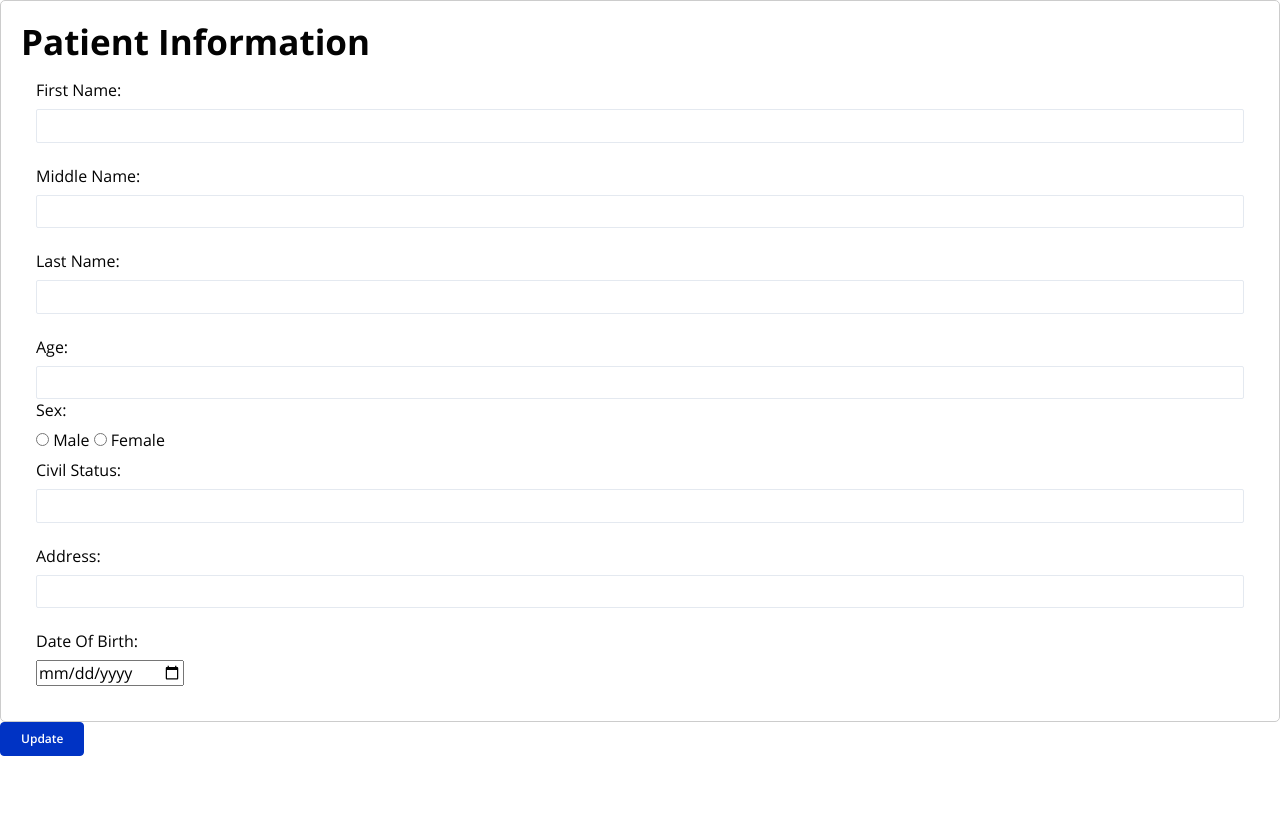
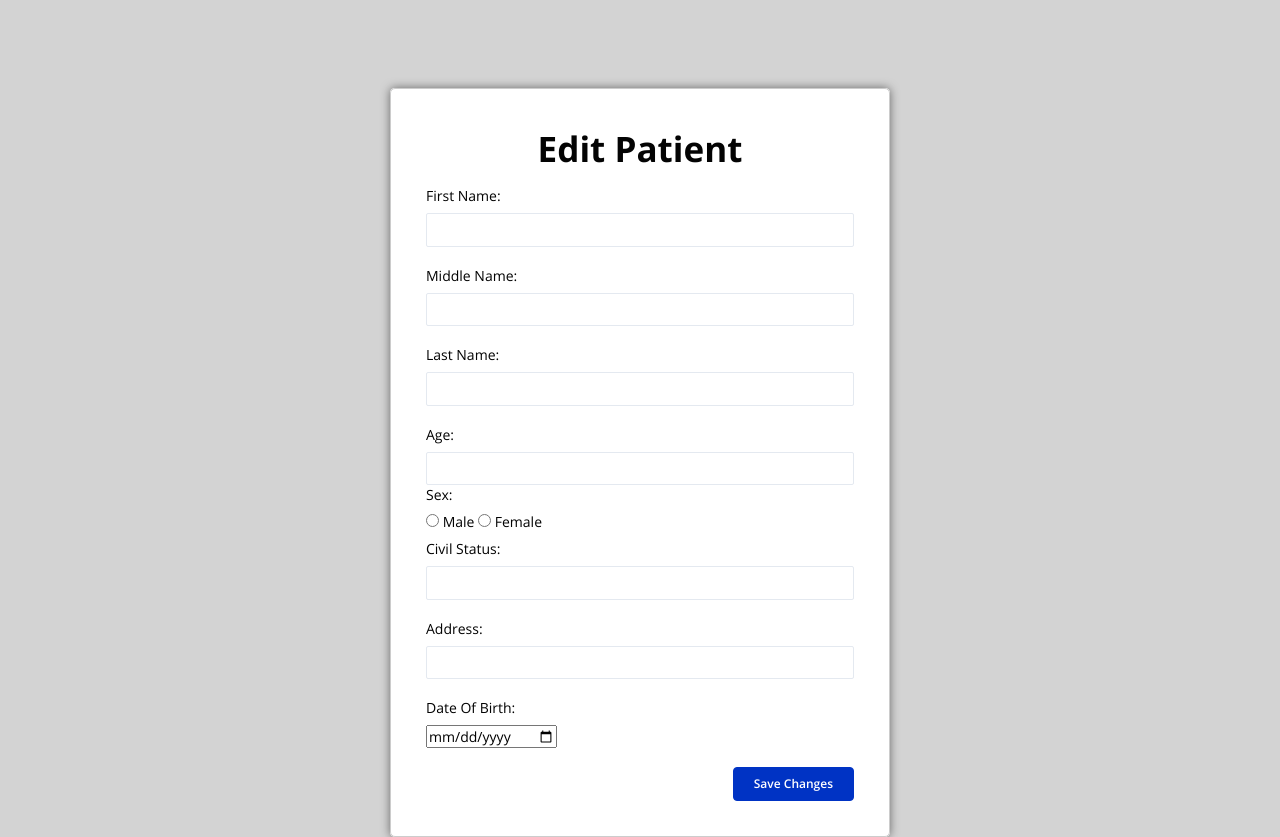
Before and after one commit to F04C/newclinic, a PHP site: page /editpatient.php in a window 1280 px wide. Before the commit the page ends 756 px from the top, so only its background shows below. Run offline with PHP 8.4, Linux system fonts and the light colour scheme; data that the repository does not hold is empty; some libraries are stand-ins or nearby versions.

Commit message:
corrected

```diff
--- a/editpatient.php
+++ b/editpatient.php
@@ -1,19 +1,15 @@
 <?php
-require "dbconn.php";
+require_once "dbconn.php";
 
-if (isset($_POST["patientID"])) {
+if (isset($_POST["btnPatientEdit"])) {
     $patientID = $_POST["patientID"];
 
-    // Construct the SQL query to fetch patient data based on patientID
+    // Query the database to get patient data
     $sql = "SELECT * FROM tblpatient WHERE patientid = $patientID";
-
-    // Execute the query
     $result = mysqli_query($conn, $sql);
 
-    if ($result && mysqli_num_rows($result) > 0) {
+    if ($result && mysqli_num_rows($result) === 1) {
         $row = mysqli_fetch_assoc($result);
-
-        // Populate form fields with retrieved data
         $patientFirstName = $row["fname"];
         $patientMiddleName = $row["mname"];
         $patientLastName = $row["lname"];
@@ -23,8 +19,21 @@ if (isset($_POST["patientID"])) {
         $patientAddress = $row["address"];
         $patientDateOfBirth = $row["dateofbirth"];
     }
+    // Debug statements
+    /*
+    echo "Patient ID: " . $patientID . "<br>";
+    echo "First Name: " . $patientFirstName . "<br>";
+    echo "Middle Name: " . $patientMiddleName . "<br>";
+    echo "Last Name: " . $patientLastName . "<br>";
+    echo "Age: " . $patientAge . "<br>";
+    echo "Sex: " . $patientSex . "<br>";
+    echo "Civil Status: " . $patientCivilStatus . "<br>";
+    echo "Address: " . $patientAddress . "<br>";
+    echo "Date of Birth: " . $patientDateOfBirth . "<br>";
+    */
 }
 ?>
+
 <!DOCTYPE html>
 <html lang="en">
 
@@ -51,62 +60,70 @@ if (isset($_POST["patientID"])) {
     <link rel="stylesheet" href="assets/vendors/font-awesome/css/font-awesome.min.css" />
     <link rel="stylesheet" href="assets/css/demo_1/style.css" />
     <link rel="shortcut icon" href="assets/images/favicon.png" />
+    <link rel="stylesheet" href="https://cdnjs.cloudflare.com/ajax/libs/font-awesome/4.7.0/css/font-awesome.min.css">
+    <link rel="stylesheet" href="assets/vendors/font-awesome/css/font-awesome.min.css" />
+    <link rel="stylesheet" href="assets/css/demo_1/style.css" />
+    <link rel="stylesheet" href="assets\css\edituser.css" />
 </head>
+<br><br>
 
 <body>
+    <div class="container">
+        <br><br>
         <form action="updatepatient.php" method="POST">
             <fieldset class="custom-fieldset">
+                <br>
                 <legend>
-                <h1><b>Patient Information</b></h1>
+                    <h1 style="text-align: center;"><b>Edit Patient</b></h1>
                 </legend>
                 <input type="hidden" name="patientID" value="<?= $patientID ?>">
 
                 <div class="modal-body">
-                <div class="nameage">
+                    <div class>
                         <label for="firstName">First Name:</label>
                         <input class="form-control" type="text" id="firstName" name="fname" value="<?= $patientFirstName ?>">
                     </div>
 
-                <div class="nameage"><br>
+                    <div class><br>
                         <label for="middleName">Middle Name:</label>
                         <input class="form-control" type="text" id="middleName" name="mname" value="<?= $patientMiddleName ?>">
                     </div>
 
-                <div class="nameage"><br>
+                    <div class><br>
                         <label for="lastName">Last Name:</label>
                         <input class="form-control" type="text" id="lastName" name="lname" value="<?= $patientLastName ?>">
                     </div>
-                <div class="nameage"><br>
+                    <div class><br>
                         <label for="age">Age:</label>
                         <input class="form-control" type="text" id="age" name="age" value="<?= $patientAge ?>">
                     </div>
-                <div class="nameage">
+                    <div class>
                         <label for="sex">Sex:</label><br>
                         <input type="radio" name="sex" id="male" value="male" <?= ($patientSex === 'male') ? 'checked' : '' ?>>
                         <label for="male">Male</label>
                         <input type="radio" name="sex" id="female" value="female" <?= ($patientSex === 'female') ? 'checked' : '' ?>>
                         <label for="female">Female</label>
                     </div>
-                <div class="nameage">
+                    <div class>
                         <label for="civilStatus">Civil Status:</label>
                         <input class="form-control" type="text" id="civilStatus" name="civilStatus" value="<?= $patientCivilStatus ?>">
                     </div>
-                <div class="nameage"><br>
+                    <div class><br>
                         <label for="address">Address:</label>
                         <input class="form-control" type="text" id="address" name="address" value="<?= $patientAddress ?>">
                     </div>
-                <div class="nameage"><br>
+                    <div class><br>
                         <label for="dateOfBirth">Date Of Birth:</label><br>
                         <input type="date" id="dateOfBirth" name="dateOfBirth" value="<?= $patientDateOfBirth ?>">
                     </div>
+                    <br>
+                    <div class="text-right">
+                        <button type="submit" class="btn btn-primary" name="btnPatientUpdate">Save Changes</button>
+                    </div>
                 </div>
             </fieldset>
-        <div class="modal-footer-edit">
-            <div class="update-button">
-                <button type="submit" class="btn btn-primary" name="btnUpdatePatient">Update</button>
     </div>
-        </div>
-    </form>
+
 </body>
 
 </html>
```
Lines whose indentation alone changed are shown as unchanged.
